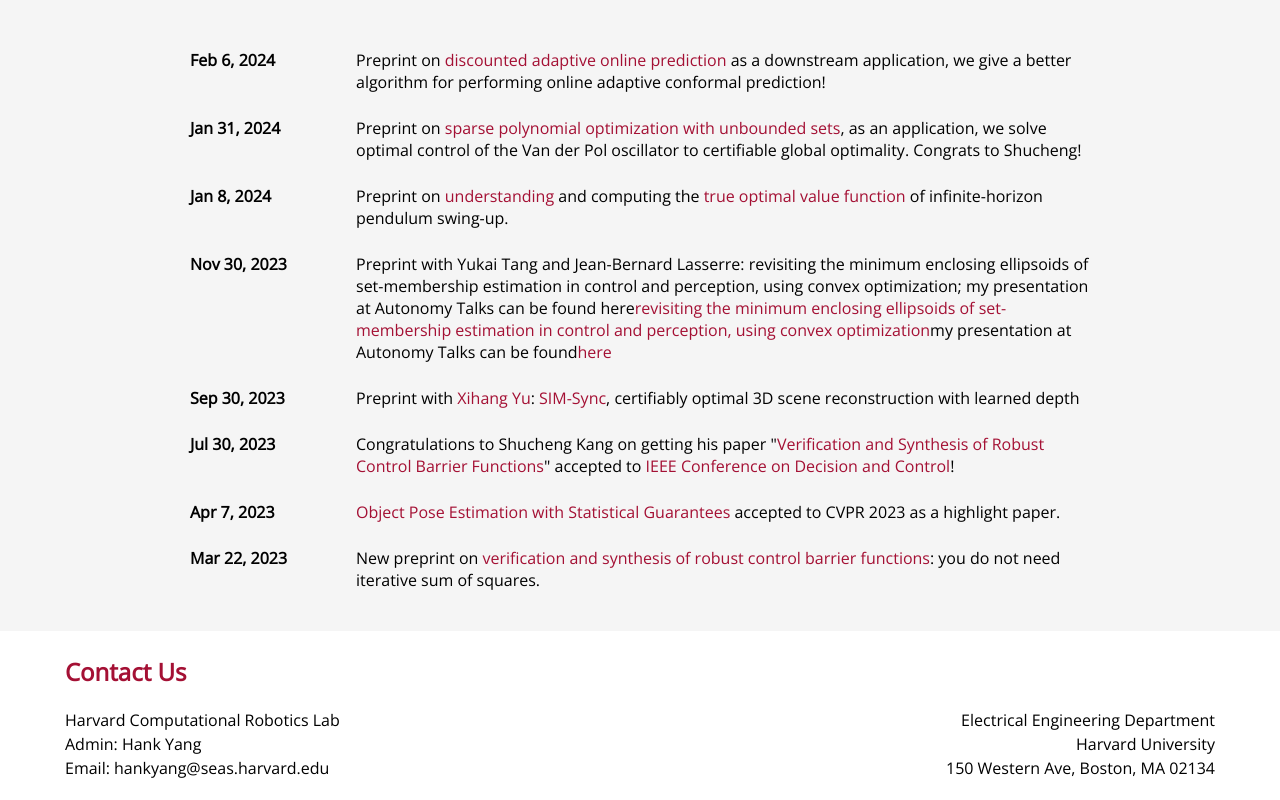
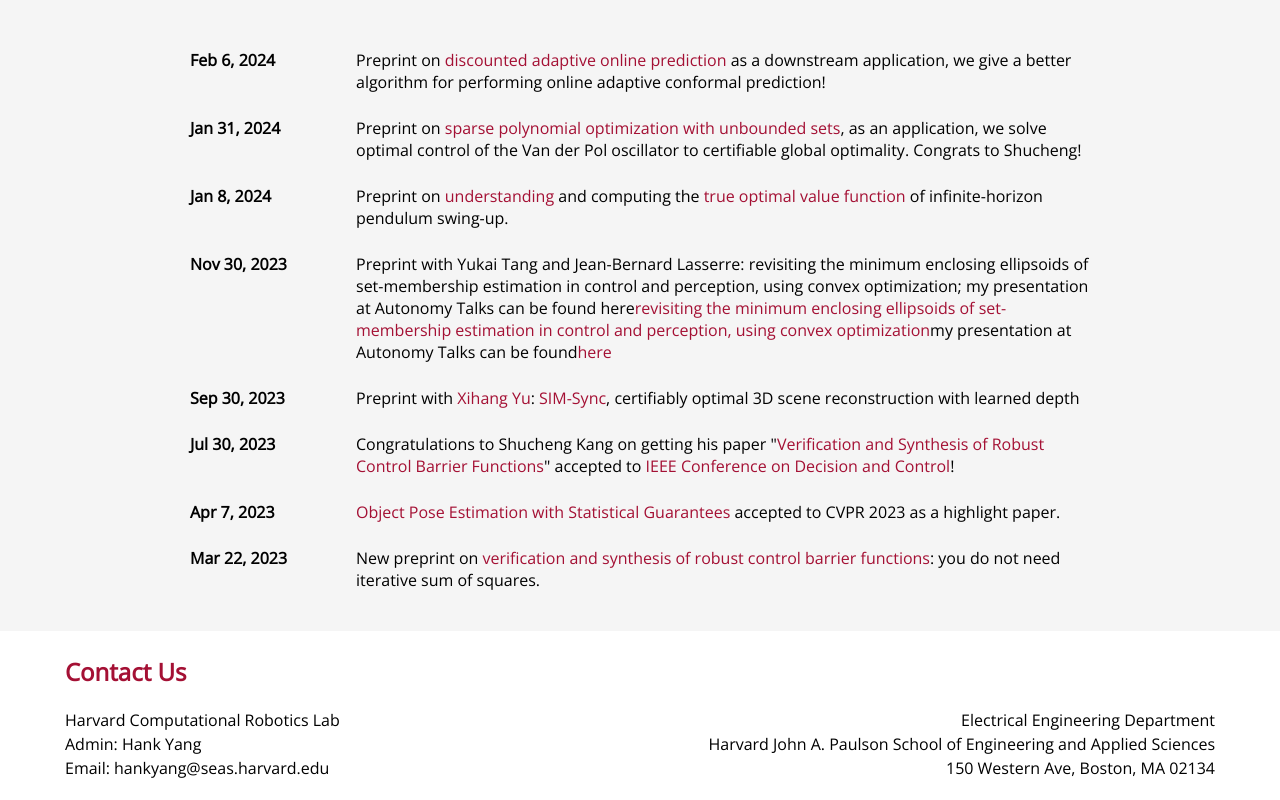
Before and after one commit to ComputationalRobotics/ComputationalRobotics.github.io, a React (Create React App) app: page / in a window 1280 px wide. Shown: the part 501-1301 px from the top of the page. Built offline with nearby package versions, Linux system fonts and the light colour scheme.

Commit message:
fixed harvard name in footer

```diff
--- a/src/components/Footer.js
+++ b/src/components/Footer.js
@@ -15,7 +15,7 @@ const Footer = () => {
         </div>
         <div className="footer-right">
           <p>Electrical Engineering Department</p>
-          <p>Harvard University</p>
+          <p>Harvard John A. Paulson School of Engineering and Applied Sciences</p>
           <p>150 Western Ave, Boston, MA <span class="postal-code">02134</span></p>
         </div>
       </div>
--- a/src/components/HomePage/MainSection.css
+++ b/src/components/HomePage/MainSection.css
@@ -62,6 +62,7 @@
 
     .mainsection-tab-container {
         max-width: 1000px; /* Adjust this value as needed for your max-width */
+        height: 375px;
     }
 
     .main-section-content {
@@ -75,6 +76,7 @@
     .mainsection-tab-container {
         flex-direction: column;
         padding: 2em;
+        height: auto;
     }
     .main-section-content {
         margin-bottom: 1em;
```
Also changed, not shown: 13 other files (tests, documents, lock files or other folders).
